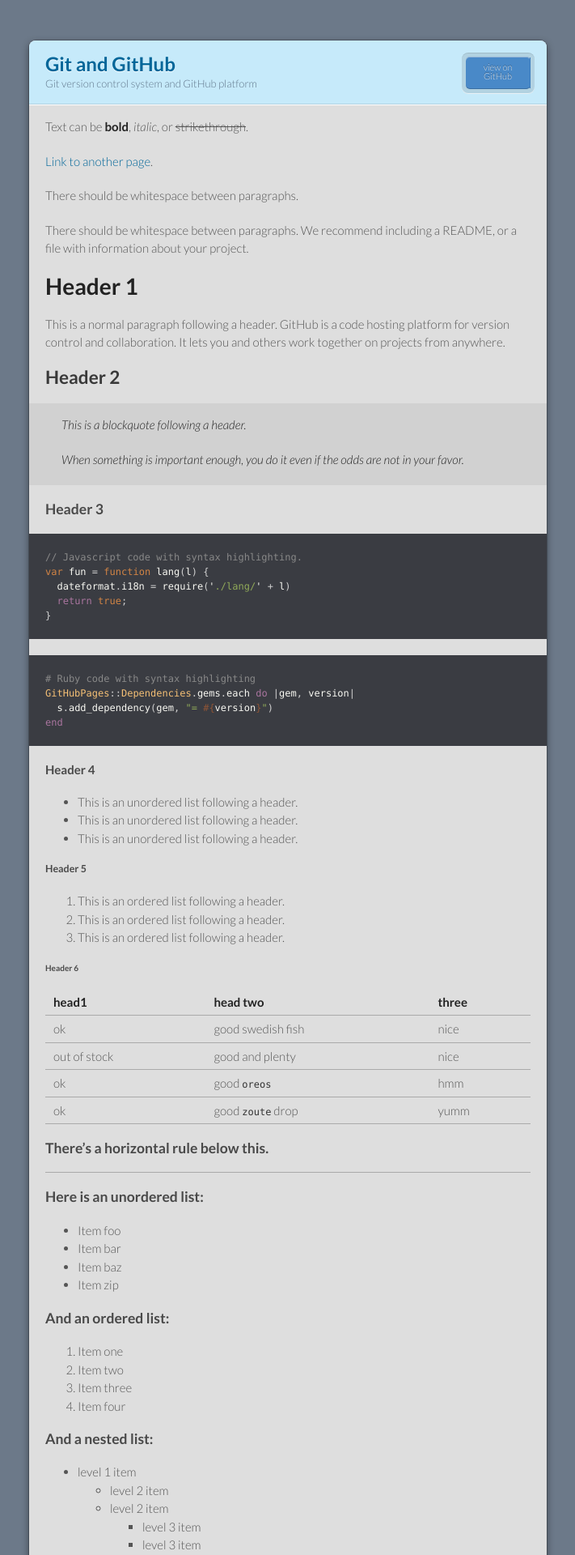
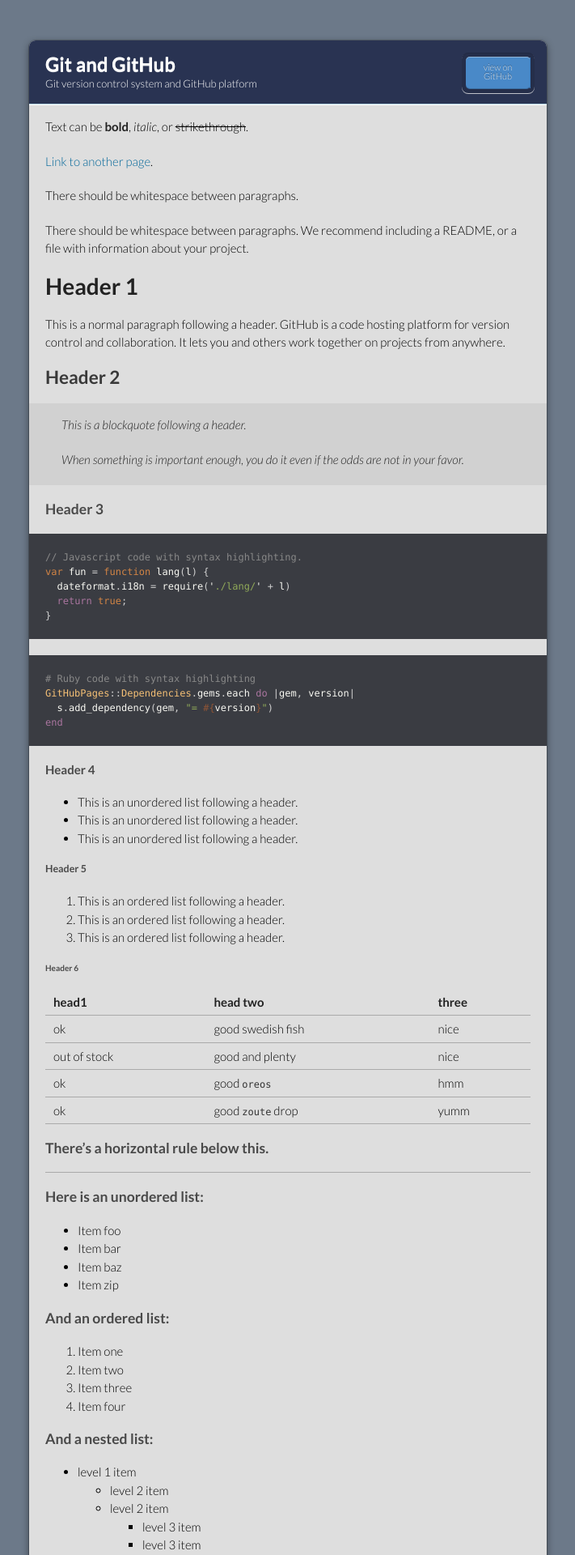
Before and after one commit to acdse/ud775, a Jekyll site: the page built from index.md, in a window 1280 px wide. Shown: the top 1920 px of the page at 81% size, without its empty margins (284-995 px from the left). Built offline with Jekyll 4.4.1, drawn with Linux system fonts in a browser that asks for light colours.

Commit message:
Update jekyll-theme-modernist.scss

```diff
--- a/_sass/jekyll-theme-modernist.scss
+++ b/_sass/jekyll-theme-modernist.scss
@@ -9,7 +9,7 @@ body {
   padding:50px 0;
   margin:0;
   font:14px/1.5 Lato, "Helvetica Neue", Helvetica, Arial, sans-serif;
-  color:#555;
+  color:#000000;
   font-weight:300;
   background:inline-image('checker.png') fixed;
 }
@@ -43,7 +43,7 @@ strong {
 
 header {
   border-radius: 8px 8px 0 0;
-  background:#C6EAFA;
+  background:#293352;
   background: linear_gradient(#DDFBFC, #C6EAFA);
   position:relative;
   padding:15px 20px;
@@ -54,7 +54,7 @@ header {
     padding:0;
     font-size:24px;
     line-height:1.2;
-    color:#069;
+    color:#FFFFFF;
     text-shadow:rgba(#fff, 0.9) 0 1px 0;
   }
 
@@ -64,14 +64,14 @@ header {
 
   p {
     margin:0;
-    color:#61778B;
+    color:#FFFFFF;
     width:300px;
     font-size:13px;
 
     &.view {
       display:none;
-      font-weight:700;
-      text-shadow:rgba(#fff, 0.9) 0 1px 0;
+      font-weight:300;
+      text-shadow:none;
       -webkit-font-smoothing:antialiased;
 
       a {
```
